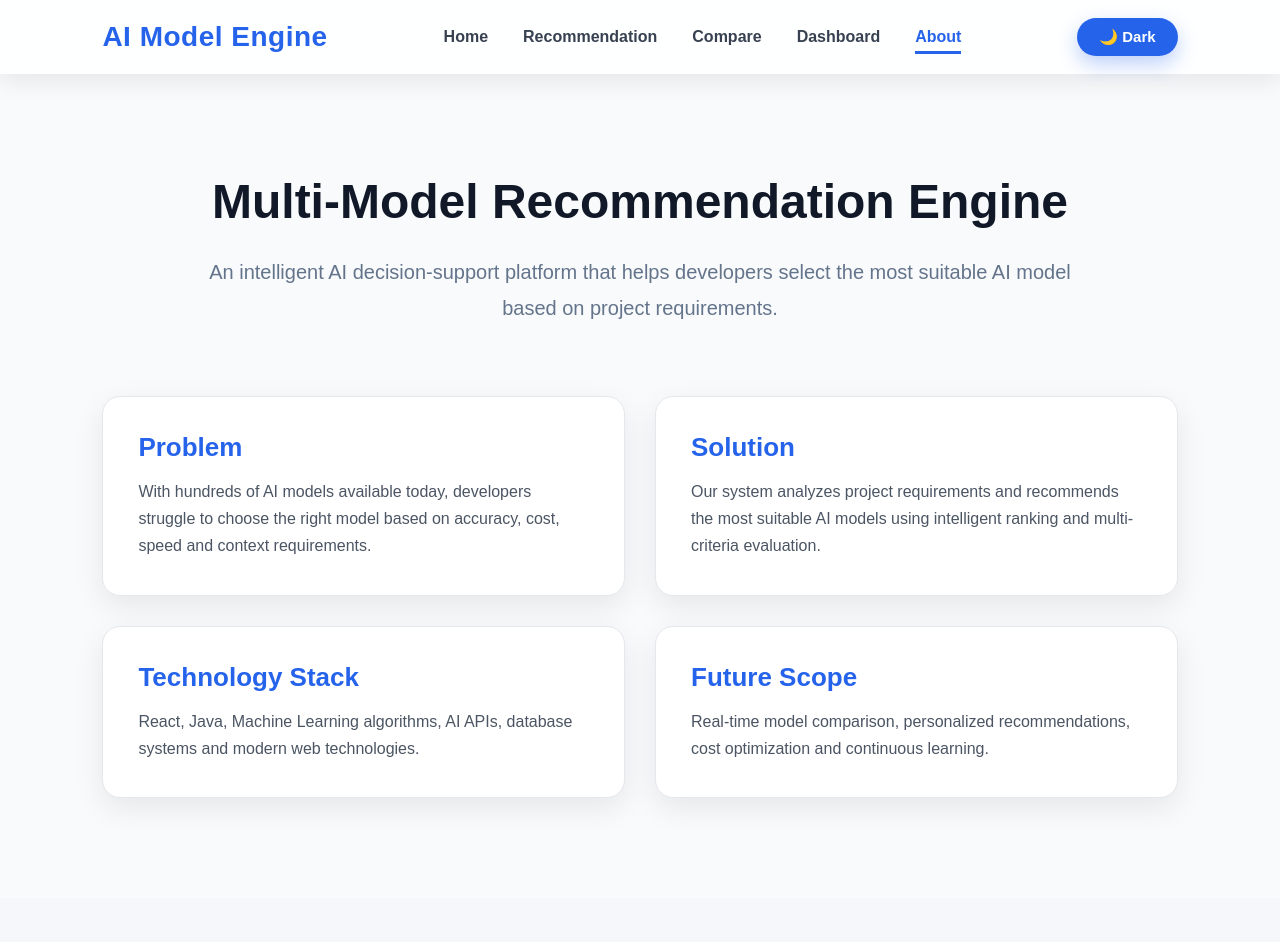
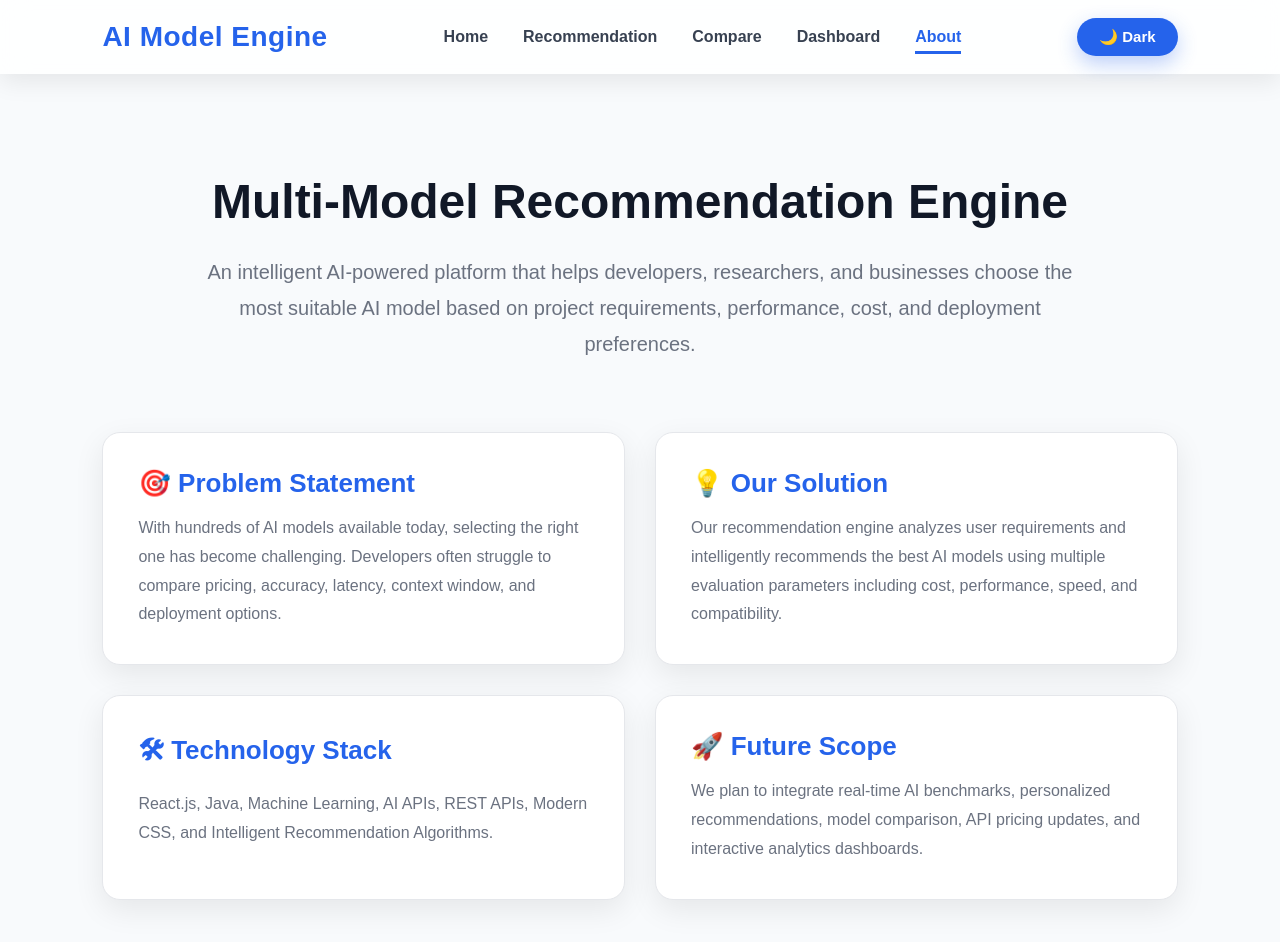
Before and after one commit to ishika1715/multi-model-recommendation-engine, a React (Vite) app: page /about in a window 1280 px wide. Shown: the top 942 px of the page. Before the commit the page ends 898 px from the top, so only its background shows below. Built offline with nearby package versions, Linux system fonts and the light colour scheme.

Commit message:
Enhance About page and improve dark mode styling

```diff
--- a/src/components/Dashboard.css
+++ b/src/components/Dashboard.css
@@ -1,7 +1,8 @@
 .dashboard{
     padding:100px 8%;
-    background:#f8fafc;
+    background:var(--bg);
     min-height:100vh;
+    transition:.3s ease;
 }
 
 .dashboard-header{
@@ -11,12 +12,12 @@
 
 .dashboard-header h2{
     font-size:42px;
-    color:#111827;
+    color:var(--text);
     margin-bottom:15px;
 }
 
 .dashboard-header p{
-    color:#6b7280;
+    color:var(--secondary);
     font-size:18px;
 }
 
@@ -29,7 +30,7 @@
 
 .card{
     background:linear-gradient(135deg,#2563eb,#1d4ed8);
-    color:white;
+    color:#fff;
     padding:30px;
     border-radius:18px;
     text-align:center;
@@ -63,15 +64,17 @@
 }
 
 .panel{
-    background:white;
+    background:var(--card);
     padding:30px;
     border-radius:18px;
+    border:1px solid var(--border);
     box-shadow:0 10px 25px rgba(0,0,0,.08);
+    transition:.3s ease;
 }
 
 .panel h3{
     margin-bottom:25px;
-    color:#111827;
+    color:var(--text);
 }
 
 .panel ul{
@@ -80,8 +83,8 @@
 
 .panel ul li{
     padding:15px 0;
-    border-bottom:1px solid #e5e7eb;
-    color:#374151;
+    border-bottom:1px solid var(--border);
+    color:var(--secondary);
     font-size:16px;
 }
 
@@ -93,18 +96,18 @@
     display:block;
     margin-bottom:8px;
     font-weight:600;
-    color:#1f2937;
+    color:var(--text);
 }
 
-.progress>div{
+.progress > div{
     width:100%;
     height:12px;
-    background:#e5e7eb;
+    background:var(--border);
     border-radius:10px;
     overflow:hidden;
 }
 
-.progress>div>div{
+.progress > div > div{
     height:100%;
     background:linear-gradient(to right,#2563eb,#60a5fa);
     border-radius:10px;
--- a/src/components/Pages/About.css
+++ b/src/components/Pages/About.css
@@ -1,65 +1,107 @@
+/* ===========================
+   ABOUT SECTION
+=========================== */
+
 .about{
+
     padding:100px 8%;
-    background:#f8fafc;
+
+    background:var(--bg);
+
+    min-height:100vh;
+
+    transition:.35s ease;
+
 }
 
 
+/* ===========================
+   HERO
+=========================== */
+
 .about-hero{
+
     text-align:center;
+
     max-width:900px;
+
     margin:auto;
+
+}
+
+.about-hero h1{
+
+    font-size:48px;
+
+    color:var(--text);
+
+    margin-bottom:25px;
+
+    transition:.3s;
+
+}
+
+.about-hero p{
+
+    font-size:20px;
+
+    color:var(--secondary);
+
+    line-height:1.8;
+
+    transition:.3s;
+
 }
 
 
-.about-hero h1{
-    font-size:48px;
-    color:#111827;
-    margin-bottom:25px;
+/* ===========================
+   GRID
+=========================== */
+
+.about-grid{
+
+    margin-top:70px;
+
+    display:grid;
+
+    grid-template-columns:repeat(2,1fr);
+
+    gap:30px;
+
 }
 
 
-.about-hero p{
-    font-size:20px;
-    color:#64748b;
-    line-height:1.8;
-}
-
-
-.about-grid{
-    margin-top:70px;
-
-    display:grid;
-    grid-template-columns:repeat(2,1fr);
-    gap:30px;
-}
-
+/* ===========================
+   CARDS
+=========================== */
 
 .about-card{
 
-    background:white;
+    background:var(--card);
 
     padding:35px;
 
     border-radius:18px;
 
-    box-shadow:0 10px 30px rgba(0,0,0,0.08);
+    border:1px solid var(--border);
 
-    transition:0.3s;
+    box-shadow:0 10px 30px rgba(0,0,0,.08);
 
-    border:1px solid #e5e7eb;
+    transition:.35s ease;
+
 }
-
 
 .about-card:hover{
 
     transform:translateY(-8px);
 
+    box-shadow:0 18px 40px rgba(37,99,235,.18);
+
 }
-
 
 .about-card h2{
 
-    color:#2563eb;
+    color:var(--primary);
 
     font-size:26px;
 
@@ -67,20 +109,45 @@
 
 }
 
-
 .about-card p{
 
-    color:#4b5563;
+    color:var(--secondary);
 
-    line-height:1.7;
+    line-height:1.8;
 
     font-size:16px;
 
 }
 
 
+/* ===========================
+   DARK MODE
+=========================== */
+
+body.dark-theme .about-card{
+
+    box-shadow:0 12px 35px rgba(0,0,0,.35);
+
+}
+
+body.dark-theme .about-card:hover{
+
+    box-shadow:0 18px 45px rgba(59,130,246,.25);
+
+}
+
+
+/* ===========================
+   MOBILE
+=========================== */
 
 @media(max-width:768px){
+
+.about{
+
+    padding:70px 20px;
+
+}
 
 .about-grid{
 
@@ -88,11 +155,16 @@
 
 }
 
-
 .about-hero h1{
 
     font-size:36px;
 
 }
 
+.about-hero p{
+
+    font-size:18px;
+
 }
+
+}
--- a/src/components/Pages/About.jsx
+++ b/src/components/Pages/About.jsx
@@ -6,78 +6,69 @@ function About() {
 
       <div className="about-hero">
 
-        <h1>
-          Multi-Model Recommendation Engine
-        </h1>
+        <h1>Multi-Model Recommendation Engine</h1>
 
         <p>
-          An intelligent AI decision-support platform that helps
-          developers select the most suitable AI model based on
-          project requirements.
+          An intelligent AI-powered platform that helps developers,
+          researchers, and businesses choose the most suitable AI
+          model based on project requirements, performance, cost,
+          and deployment preferences.
         </p>
 
       </div>
-
 
       <div className="about-grid">
 
         <div className="about-card">
 
-          <h2>
-            Problem
-          </h2>
+          <h2>🎯 Problem Statement</h2>
 
           <p>
-            With hundreds of AI models available today, developers
-            struggle to choose the right model based on accuracy,
-            cost, speed and context requirements.
+            With hundreds of AI models available today, selecting
+            the right one has become challenging. Developers often
+            struggle to compare pricing, accuracy, latency,
+            context window, and deployment options.
           </p>
 
         </div>
 
-
         <div className="about-card">
 
-          <h2>
-            Solution
-          </h2>
+          <h2>💡 Our Solution</h2>
 
           <p>
-            Our system analyzes project requirements and recommends
-            the most suitable AI models using intelligent ranking
-            and multi-criteria evaluation.
+            Our recommendation engine analyzes user requirements
+            and intelligently recommends the best AI models using
+            multiple evaluation parameters including cost,
+            performance, speed, and compatibility.
           </p>
 
         </div>
 
-
         <div className="about-card">
 
-          <h2>
-            Technology Stack
-          </h2>
+          <h2>🛠 Technology Stack</h2>
 
           <p>
-            React, Java, Machine Learning algorithms, AI APIs,
-            database systems and modern web technologies.
+            React.js, Java, Machine Learning, AI APIs,
+            REST APIs, Modern CSS, and Intelligent
+            Recommendation Algorithms.
           </p>
 
         </div>
 
-
         <div className="about-card">
 
-          <h2>
-            Future Scope
-          </h2>
+          <h2>🚀 Future Scope</h2>
 
           <p>
-            Real-time model comparison, personalized recommendations,
-            cost optimization and continuous learning.
+            We plan to integrate real-time AI benchmarks,
+            personalized recommendations, model comparison,
+            API pricing updates, and interactive analytics
+            dashboards.
           </p>
 
         </div>
-
 
       </div>
 
--- a/src/index.css
+++ b/src/index.css
@@ -1,93 +1,94 @@
-/* ===========================
+/* ==========================
    GOOGLE FONT
-=========================== */
+========================== */
 
-@import url('https://fonts.googleapis.com/css2?family=Poppins:wght@300;400;500;600;700;800&display=swap');
+@import url('https://fonts.googleapis.com/css2?family=Inter:wght@300;400;500;600;700;800;900&display=swap');
 
 
-/* ===========================
-   THEME VARIABLES
-=========================== */
+/* ==========================
+   LIGHT THEME
+========================== */
 
 :root{
 
+    --primary:#2563eb;
+
     --bg:#f8fafc;
+
     --card:#ffffff;
+
     --text:#111827;
-  --secondary:#64748b;
-  --primary:#2563eb;
-  --border:#dbe4f0;
+
+    --secondary:#6b7280;
+
+    --border:#e5e7eb;
 
 }
 
 
+/* ==========================
+   DARK THEME
+========================== */
+
 body.dark-theme{
 
+    --primary:#3b82f6;
+
     --bg:#0f172a;
+
     --card:#1e293b;
+
     --text:#f8fafc;
+
     --secondary:#cbd5e1;
-  --primary:#60a5fa;
+
     --border:#334155;
 
 }
 
 
-/* ===========================
-   GLOBAL
-=========================== */
+/* ==========================
+   GLOBAL RESET
+========================== */
 
 *{
-
     margin:0;
     padding:0;
     box-sizing:border-box;
-
 }
 
 html{
-
     scroll-behavior:smooth;
-
 }
 
 body{
 
-  font-family:"Poppins",sans-serif;
+    font-family:"Inter",sans-serif;
 
     background:var(--bg);
 
     color:var(--text);
 
-  transition:.4s;
-
-}
-
-#root{
-
-  width:100%;
-
-}
-
-
-/* ===========================
-   HEADINGS
-=========================== */
-
-h1,h2,h3,h4,h5{
-
-  color:var(--text);
-
-}
-
-p{
-
-  color:var(--secondary);
+    transition:
+    background .35s ease,
+    color .35s ease;
 
 }
 
 a{
+    text-decoration:none;
+    color:inherit;
+}
 
-  text-decoration:none;
+button{
+    font-family:inherit;
+}
 
+img{
+    max-width:100%;
+    display:block;
 }
+
+section{
+    transition:.35s ease;
+}
```
Lines whose indentation alone changed are shown as unchanged.
